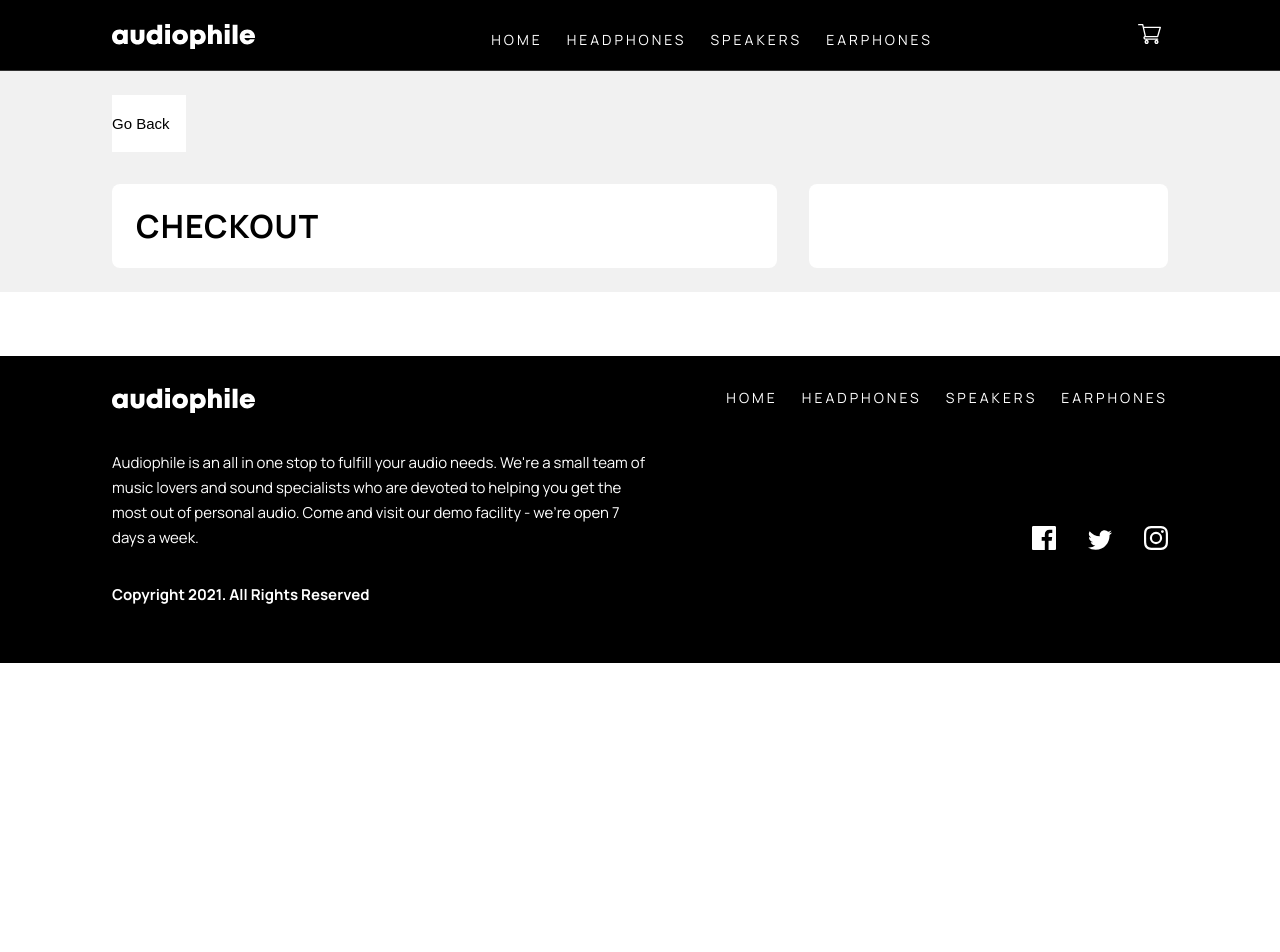
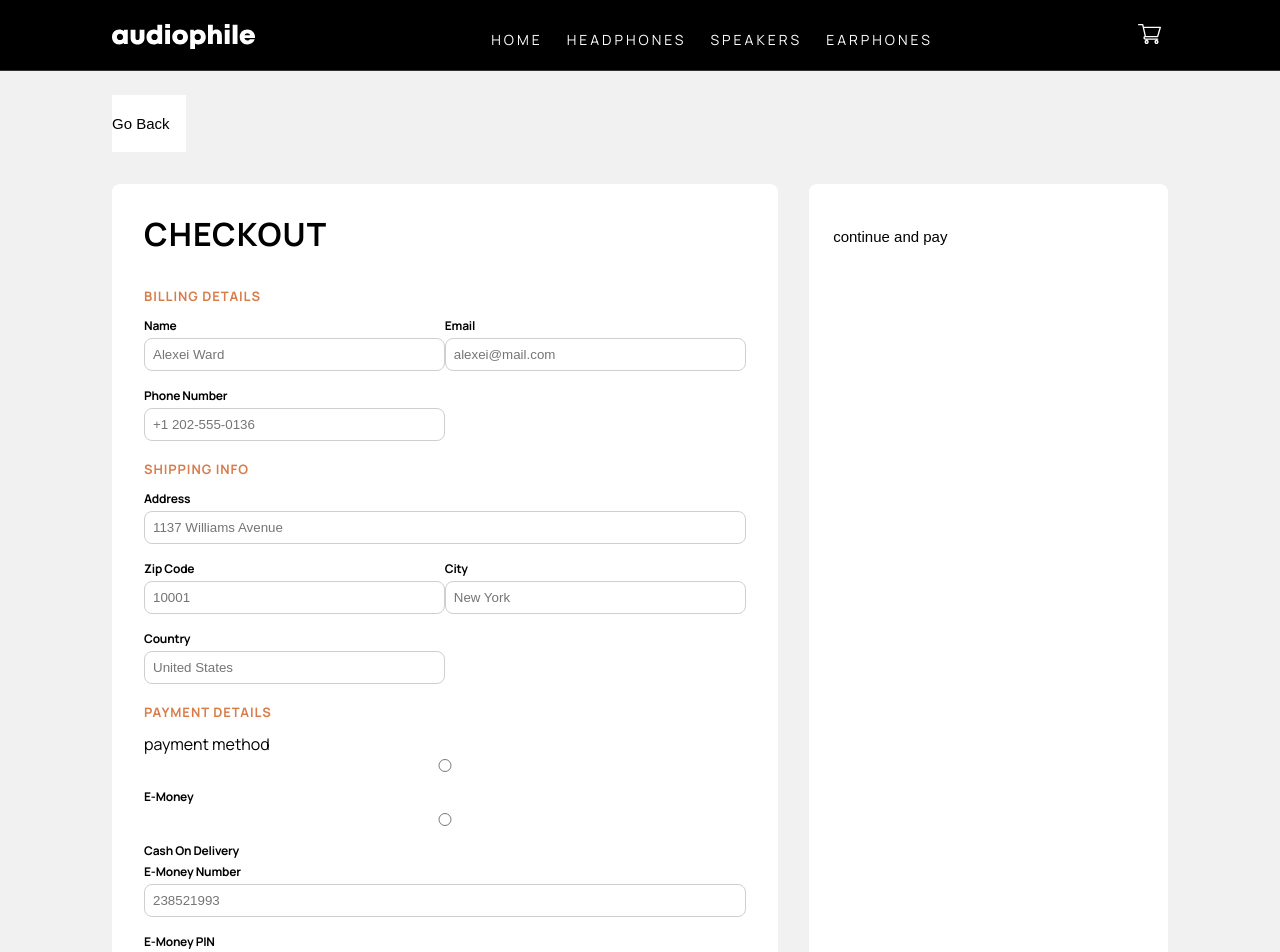
Before and after one commit to JulianIfesiokwu/audiophile-ecommerce-website, a React (Create React App) app: page /checkout in a window 1280 px wide. Shown: the top 952 px of the page. Before the commit the page ends 800 px from the top, so only its background shows below. Built offline with nearby package versions, Linux system fonts and the light colour scheme.

Commit message:
created confirmation modal,created checkout page and completed form

```diff
--- a/src/Pages/CheckoutPage/Checkout.component.jsx
+++ b/src/Pages/CheckoutPage/Checkout.component.jsx
@@ -1,9 +1,13 @@
 import React from "react";
-import { useNavigate } from "react-router-dom";
+import { Link, useNavigate } from "react-router-dom";
+import Modal from "react-modal";
+// import { ReactComponent as orderApproved } from "../../assets/cart/Order-accepted.svg";
 
 import "./Checkout.styles.css";
+import { useState } from "react";
 const Checkout =  () => {
     const navigate = useNavigate();
+    const [ modalIsOpen, setModalIsOpen ] = useState(false)
 
     return (
 
@@ -14,13 +18,98 @@ const Checkout =  () => {
                     <h2 className="billing-title">checkout</h2>
                     <form>
                         <section className="personal-info">
+                            <h2 className="section-title">billing details</h2>
+                            <div className="section-field">
+                                <div className="field">
+                                    <label htmlFor="name">name</label>
+                                    <input type="text" placeholder="Alexei Ward" id="name"/>
+                                </div>
+                                <div className="field">
+                                    <label htmlFor="email">email</label>
+                                    <input type="email" placeholder="alexei@mail.com" id="email"/>
+                                </div>
+                                <div className="field">
+                                    <label htmlFor="phone">phone number</label>
+                                    <input type="number" placeholder="+1 202-555-0136" id="phone"/>
+                                </div>
 
+                            </div>
+                        </section>
+                        <section className="shipping-info">
+                            <h2 className="section-title">shipping info</h2>
+                            <div className="section-field">
+                                <div className="field" id="address">
+                                    <label htmlFor="name">address</label>
+                                    <input type="text" placeholder="1137 Williams Avenue" id="address"/>
+                                </div>
+                                <div className="field">
+                                    <label htmlFor="zip code">zip code</label>
+                                    <input type="number" placeholder="10001" id="zip code"/>
+                                </div>
+                                <div className="field">
+                                    <label htmlFor="city">city</label>
+                                    <input type="text" placeholder="New York" id="city"/>
+                                </div>
+                                <div className="field">
+                                    <label htmlFor="country">country</label>
+                                    <input type="text" placeholder="United States" id="country"/>
+                                </div>
+
+                            </div>
+                        </section>
+                        <section className="payment-details">
+                            <h2 className="section-title">payment details</h2>
+                            <div className="section-field">
+                                <div className="section-row-one">
+                                    <p className="payment-method">payment method</p>
+                                    <div className="radio-fields">
+                                        <input type="radio" name="payment-type"/>
+                                        <label htmlFor="e-money">e-Money</label>
+                                        <input type="radio" name="payment-type"/>
+                                        <label htmlFor="e-money">Cash on Delivery</label>
+                                    </div>
+                                    <div className="e-money-details">
+                                        <div>
+                                            <label htmlFor="e-money number">e-Money Number</label>
+                                            <input type="text" placeholder="238521993" id="country"/>
+                                        </div>
+                                        <div>
+                                            <label htmlFor="e-money number">e-Money PIN</label>
+                                            <input type="text" placeholder="6891" id="country"/>
+                                        </div>
+
+                                    </div>
+                                </div>
+
+                            </div>
                         </section>
                     </form>
                 </div>
-                <div className="summary"></div>
+                <div className="summary">
+                    <button onClick={() => setModalIsOpen(true)}>continue and pay</button>
+
+                </div>
             </div>
+
+            <Modal
+                isOpen={modalIsOpen}
+                onRequestClose={() => setModalIsOpen(false)}
+                contentLabel={"shopping-cart"}
+                className="modal-body">
+                <div className="order-confirmation">
+                    <orderApproved />
+                    <h2 className="confirmation-title">THANK YOU FOR YOUR ORDER</h2>
+                    <p className="notification">You will receive an email confirmation shortly.</p>
+                    <div className="order-summary"></div>
+                    <Link to='/'>
+                        <button>back to home</button>
+                    </Link>
+                </div>
+
+            </Modal>
         </div>
+
+
     )
 }
 
--- a/src/Pages/CheckoutPage/Checkout.styles.css
+++ b/src/Pages/CheckoutPage/Checkout.styles.css
@@ -13,7 +13,7 @@
     background-color: #ffffff;
     width: 65%;
     border-radius: 8px;
-    padding: 1.5rem;
+    padding: 2rem;
 }
 
 .summary {
@@ -30,3 +30,44 @@
     line-height: 36px;
     letter-spacing: 1.14px;
 }
+
+.personal-info {
+    margin-top: 2rem;
+}
+
+.section-title {
+    font-weight: bold;
+    color: #d87d4a;
+    text-transform: uppercase;
+    font-size: 13px;
+    line-height: 25px;
+    letter-spacing: 0.93px;
+    margin-bottom: 0.5rem;
+}
+
+.field {
+    display: inline-block;
+    width: 50%;
+}
+
+#address {
+    width: 100%;
+}
+
+label {
+    text-transform: capitalize;
+    font-weight: bold;
+    font-size: 12px;
+    letter-spacing: -0.21px;
+    display: block;
+    margin-bottom: 0.25rem;
+}
+
+input {
+    border-radius: 8px;
+    padding: 0.5rem;
+    outline: none;
+    border: 1px solid #cfcfcf;
+    margin-bottom: 1rem;
+    width: 100%;
+}
```
Also changed, not shown: src/Components/Navigation/Navigation.component.jsx (line endings or trailing spaces), src/assets/cart/Order-accepted.svg (added).
